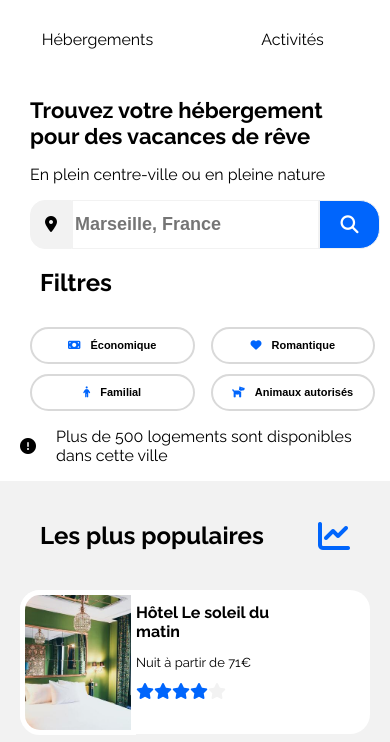
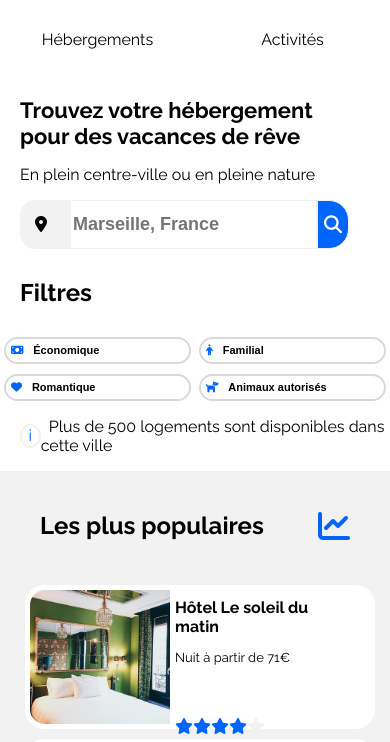
Before and after one commit to Marc-Fantino/Booki_HTML_CSS, a plain HTML site: page index.html in a window 390 px wide. Shown: the part 42-784 px from the top of the page. Drawn offline with Linux system fonts and the light colour scheme.

Commit message:
modification du code pour avoir un meilleur effet responsive

```diff
--- a/css/style.css
+++ b/css/style.css
@@ -24,6 +24,14 @@ header {
 }
 
 /*Class réutilisable*/
+.exclamation {
+  text-align: center;
+  width: 20px;
+  height: 20px;
+  color: #0065fc;
+  border: 2px solid #f2f2f2;
+  border-radius: 50%;
+}
 .display_mobile {
   visibility: hidden;
   display: none;
@@ -102,22 +110,23 @@ nav a:hover {
 }
 .logo_booki {
   width: 60px;
-  margin-left: 40px;
+  margin-left: 10px;
 }
 .main_h1 {
-  margin-left: 40px;
+  margin-left: 10px;
   margin-right: 40px;
 }
 
 .main_p {
-  margin-left: 40px;
+  display: flex;
+  margin-left: 10px;
   margin-right: 40px;
 }
 /***block formulaire*********/
 
 form {
   display: flex;
-  margin-left: 40px;
+  margin-left: 10px;
 }
 
 form input {
@@ -200,6 +209,7 @@ form button {
 .section_hebergement {
   border-radius: 20px;
   padding: 20px;
+  margin-left: 20px;
 }
 
 .hebergement_block {
@@ -263,6 +273,9 @@ aside {
   border: 5px solid #ffffff;
   object-fit: cover;
   border-radius: 20px 0px 0px 20px;
+}
+.populaire_carte .active {
+ padding-top: 40px;
 }
 
 /****Block Activité******/
@@ -352,6 +365,9 @@ footer h2 {
     display: block;
     visibility: visible;
   }
+  .active {
+    padding-bottom: 10px;
+  }
 
   /**********body*******/
 
@@ -360,8 +376,10 @@ footer h2 {
     max-width: 991px;
     margin: 0 auto;
   }
-
-  /**header************/
+  main span {
+  margin-left: 40px;
+  }
+  /**********************header************/
 
   .logo_booki {
     margin-left: 40px;
@@ -369,32 +387,38 @@ footer h2 {
   #nav {
     margin-right: 20px;
   }
-  /***main***********/
+  /***************main***********/
 
   .main_h1 {
     margin-left: 40px;
-    margin-right: 40px;
   }
 
   .main_p {
     margin-left: 40px;
-    margin-right: 40px;
   }
 
   /**formulaire***********/
   form {
     margin-left: 40px;
-    margin-right: 40px;
+    margin-bottom: 10px;
+  }
+  form button {
+  width: auto;
+  }
+  form span {
+  margin-left: 0;
   }
   /************block filtre**********/
   .filtre {
     width: 100%;
     display: flex;
-    margin-left: auto;
-    margin-right: auto;
+    justify-content: space-around;
   }
-  .filtre h2 {
-    margin-left: 30px;
+
+  .filtre button {
+    margin-right: 0;
+    margin-left: 0px;
+    padding: 5px;
   }
 
   /**********hebergement**************/
@@ -426,22 +450,25 @@ footer h2 {
     margin-left: 0;
     margin-right: 0;
   }
+  .populaire_block a {
+    padding: 5px;
+    width: 35%;
+
+  }
 
   .populaire_carte {
-    max-width: 252px;
-    height: 144px;
-    margin-right: 10px;
     width: 100%;
+    height: 100%;
   }
 
   .populaire_carte img {
     width: 106px;
-    height: 135px;
   }
 
   .populaire_carte div {
     width: 50%;
   }
+
   /**********Activité*********/
 
   .activite_carte {
@@ -497,6 +524,9 @@ footer h2 {
     margin: 0 auto;
   }
 
+  main span {
+    margin-left: 20px;
+  }
   /****header********/
 
   header {
@@ -535,7 +565,7 @@ footer h2 {
   /************class le main*********/
 
   .main_h1 {
-    margin-left: 30px;
+    margin-left: 20px;
     align-items: center;
     font-style: normal;
     font-weight: 700;
@@ -544,7 +574,7 @@ footer h2 {
   }
 
   .main_p {
-    margin-left: 30px;
+    margin-left: 20px;
     align-items: center;
     font-style: normal;
     font-weight: 400;
@@ -555,8 +585,8 @@ footer h2 {
   /******formulaire****************/
 
   form {
-    margin-left: 30px;
-    margin-right: 10px;
+    margin-left: 20px;
+
   }
 
   /*******champs filtre et bouton***********/
@@ -568,11 +598,11 @@ footer h2 {
   }
 
   .filtre h2 {
-    margin-left: 40px;
+    margin-left: 20px;
   }
 
   .filtre button {
-    width: 100%;
+    width: 48%;
     margin-top: 10px;
     margin-left: auto;
     margin-right: auto;
@@ -580,12 +610,13 @@ footer h2 {
     font-weight: 700;
     font-size: 11px;
     line-height: 13px;
+    display: flex;
   }
 
   .btn_smartphone {
-    columns: 2;
-    margin-left: 30px;
-    margin-right: 15px;
+    display: flex;
+    flex-wrap: wrap;
+    width: 100%;
   }
 
   .icon {
@@ -595,10 +626,6 @@ footer h2 {
 
   /****populaire************/
 
-  .smartphone {
-    justify-content: center;
-    padding: 10px;
-  }
 
   #populaire {
     background-color: #f2f2f2;
@@ -610,6 +637,10 @@ footer h2 {
     display: flex;
     flex-direction: column;
   }
+  .populaire_block a {
+   width: 100%;
+   height: 144px;
+  }
 
   .populaire_carte {
     max-width: 767px;
@@ -617,8 +648,12 @@ footer h2 {
   }
 
   .populaire_carte img {
-    width: 106px;
-    height: 135px;
+    width: 40%;
+    object-fit: cover;
+
+  }
+  .active {
+    padding-top: 10px;
   }
 
   /**********hebergement*****************/
@@ -675,6 +710,9 @@ footer h2 {
     height: 124px;
     border-radius: 20px 20px 0px 0px;
   }
+  .hebergement_description {
+    padding-left: 10px;
+  }
 
   /****activite*****************/
   #activite {
--- a/index.html
+++ b/index.html
@@ -21,8 +21,8 @@
     <img class="logo_booki" src="./image/logo/Booki.png" alt="logo-booki" title="logo-booki">
     <nav>
       <ul>
-        <li><a>Hébergements</a></li>
-        <li><a>Activités</a></li>
+        <li><a href="#hebergement">Hébergements</a></li>
+        <li><a  href="#activite">Activités</a></li>
       </ul>
     </nav>
 
@@ -56,8 +56,7 @@
       </div>
     </div>
     <div class="flex align-items margin_left">
-      <i class="fa-sharp fa-solid fa-circle-exclamation margin_left_and_right"></i>
-      <p>Plus de 500 logements sont disponibles dans cette ville</p>
+      <span class="exclamation">i</span><p>&nbsp Plus de 500 logements sont disponibles dans cette ville</p>
     </div>
 
     <section id="herbergement_et_populaire">
@@ -69,7 +68,7 @@
               <div class="hebergement_carte">
                 <img src="/image/hebergements/4_small/auberge-de-la-canebiere.jpg"
                   alt="auberge-de-la-canebiere" title="auberge-de-la-canebiere">
-                <div>
+                <div class="hebergement_description">
                   <h3 class="carte_text_700">Auberge de la Canebière</h3>
                   <p class="carte_text_400">Nuit à partir de 25€</p>
                   <div class="active">
@@ -86,7 +85,7 @@
               <div class="hebergement_carte">
                 <img src="/image/hebergements/4_small/hotel-du-port.jpg" alt="hotel-du-port"
                   title="hotel-du-port">
-                <div>
+                <div class="hebergement_description">
                   <h3 class="carte_text_700">Hôtel du port</h3>
                   <p class="carte_text_400">Nuit à partir de 52€</p>
                   <div class="active">
@@ -103,7 +102,7 @@
               <div class="hebergement_carte">
                 <img src="/image/hebergements/4_small/hotel-les-mouettes.jpg"
                   alt="hotel-les-mouettes" title="hotel-les-mouettes">
-                <div>
+                <div class="hebergement_description">
                   <h3 class="carte_text_700">Hôtel Les mouettes</h3>
                   <p class="carte_text_400">Nuit à partir de 76€</p>
                   <div class="active">
@@ -120,7 +119,7 @@
               <div class="hebergement_carte">
                 <img src="./image/hebergements/4_small/hotel-de-la-mer.jpg" alt="hotel-de-la-mer"
                   title="hotel-de-la-mer">
-                <div>
+                <div class="hebergement_description">
                   <h3 class="carte_text_700">Hôtel de la mer</h3>
                   <p class="carte_text_400">Nuit à partir de 46€</p>
                   <div class="active">
@@ -134,7 +133,7 @@
               <div class="hebergement_carte">
                 <img class="hebergement_img" src="./image/hebergements/4_small/auberge-le-panier.jpg"
                   alt="auberge-le-panier" title="auberge-le-panier">
-                <div>
+                <div class="hebergement_description">
                   <h3 class="carte_text_700">Auberge Le Panier</h3>
                   <p class="carte_text_400">Nuit à partir de 23€</p>
                   <div class="active">
@@ -148,7 +147,7 @@
               <div class="hebergement_carte">
                 <img class="hebergement_img" src="./image/hebergements/4_small/hotel-chez-amina.jpg"
                   alt="hotel-chez-amina" title="hotel-chez-amina">
-                <div>
+                <div class="hebergement_description">
                   <h3 class="carte_text_700">Hôtel Chez Amina</h3>
                   <p class="carte_text_400">Nuit à partir de 96€</p>
                   <div class="active">
@@ -201,7 +200,7 @@
             <div class="populaire_carte">
               <img src="./image/hebergements/4_small/hotel-bleu-et-blanc.jpg"
                 alt="hotel-bleu-et-blanc" title="hotel-bleu-et-blanc">
-              <div class="smartphone">
+              <div>
                 <h2 class="carte_text_700">Hôtel Bleu et Blanc</h2>
                 <p class="carte_text_400">Nuit à partir de 68€</p>
                 <div class="active">
```
Also changed, not shown: note.txt (deleted).
